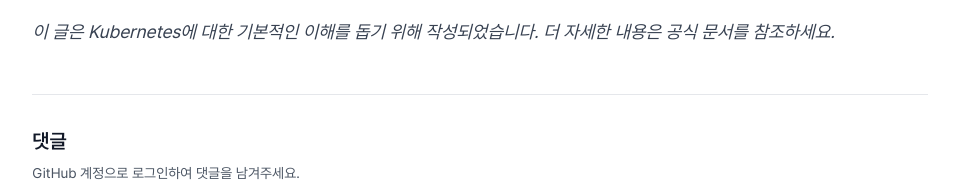
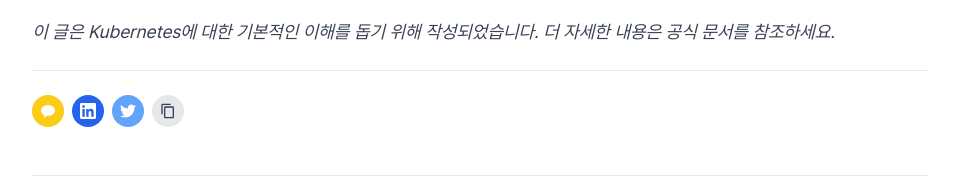
Before and after one commit to devsoob/dev-soob-log, a Next.js app: page /posts/2025-01-09-kubernetes-orchestration in a window 1280 px wide. Shown: the part 6479-6661 px from the top of the page, without its empty margins (78-1037 px from the left). Built offline with nearby package versions, Linux system fonts and the light colour scheme; no server answers.

Commit message:
Feat: Add share buttons(KakaoTalk, LinkedIn, Twitter, Copy link) to blog posts

```diff
--- /dev/null
+++ b/components/ShareButtons.tsx
@@ -0,0 +1,129 @@
+import { useState } from 'react';
+import { UnifiedPost } from '@/types/post';
+
+interface ShareButtonsProps {
+  post: UnifiedPost;
+}
+
+export default function ShareButtons({ post }: ShareButtonsProps) {
+  const [showCopied, setShowCopied] = useState(false);
+
+  const copyToClipboard = async () => {
+    const url = `${window.location.origin}/posts/${post.slug}`;
+
+    try {
+      await navigator.clipboard.writeText(url);
+      setShowCopied(true);
+      setTimeout(() => setShowCopied(false), 2000);
+    } catch (error) {
+      // 폴백 처리
+      const textArea = document.createElement('textarea');
+      textArea.value = url;
+      document.body.appendChild(textArea);
+      textArea.select();
+      document.execCommand('copy');
+      document.body.removeChild(textArea);
+      setShowCopied(true);
+      setTimeout(() => setShowCopied(false), 2000);
+    }
+  };
+
+  const shareToKakao = () => {
+    const url = `${window.location.origin}/posts/${post.slug}`;
+    const text = `${post.title}\n\n${post.description}`;
+
+    // 카카오톡 앱 공유 (모바일에서만 작동)
+    if (navigator.share) {
+      navigator.share({
+        title: post.title,
+        text: post.description,
+        url: url
+      }).catch(() => {
+        // 공유 실패 시 링크 복사로 대체
+        copyToClipboard();
+      });
+    } else {
+      // 데스크톱에서는 링크 복사로 대체
+      copyToClipboard();
+    }
+  };
+
+  const shareToTwitter = () => {
+    const url = encodeURIComponent(`${window.location.origin}/posts/${post.slug}`);
+    const text = encodeURIComponent(`${post.title}\n\n${post.description}`);
+    const hashtags = encodeURIComponent('Flutter,앱개발,개발자블로그');
+    const twitterUrl = `https://twitter.com/intent/tweet?text=${text}&url=${url}&hashtags=${hashtags}`;
+    window.open(twitterUrl, '_blank', 'width=600,height=400');
+  };
+
+  const shareToLinkedIn = () => {
+    const url = encodeURIComponent(`${window.location.origin}/posts/${post.slug}`);
+    const title = encodeURIComponent(post.title);
+    const summary = encodeURIComponent(post.description);
+    const linkedinUrl = `https://www.linkedin.com/sharing/share-offsite/?url=${url}&title=${title}&summary=${summary}`;
+    window.open(linkedinUrl, '_blank', 'width=600,height=500');
+  };
+
+  return (
+    <div className="flex items-center space-x-2 mt-6 pt-6 border-t border-gray-200 dark:border-gray-700">
+
+      {/* 카카오톡 */}
+      <button
+        onClick={shareToKakao}
+        className="p-2 rounded-full bg-yellow-400 hover:bg-yellow-500 text-white transition-colors"
+        aria-label="카카오톡으로 공유"
+        title="카카오톡으로 공유"
+      >
+        <svg className="w-4 h-4" fill="currentColor" viewBox="0 0 24 24">
+          <path d="M12 3c5.799 0 10.5 3.664 10.5 8.185 0 4.52-4.701 8.184-10.5 8.184a13.5 13.5 0 0 1-1.727-.11l-4.408 2.883c-.501.265-.678.236-.472-.413l.892-3.678c-2.88-1.46-4.785-3.99-4.785-6.866C1.5 6.665 6.201 3 12 3z"/>
+        </svg>
+      </button>
+
+      {/* LinkedIn */}
+      <button
+        onClick={shareToLinkedIn}
+        className="p-2 rounded-full bg-blue-600 hover:bg-blue-700 text-white transition-colors"
+        aria-label="LinkedIn으로 공유"
+        title="LinkedIn으로 공유"
+      >
+        <svg className="w-4 h-4" fill="currentColor" viewBox="0 0 24 24">
+          <path d="M20.447 20.452h-3.554v-5.569c0-1.328-.027-3.037-1.852-3.037-1.853 0-2.136 1.445-2.136 2.939v5.667H9.351V9h3.414v1.561h.046c.477-.9 1.637-1.85 3.37-1.85 3.601 0 4.267 2.37 4.267 5.455v6.286zM5.337 7.433c-1.144 0-2.063-.926-2.063-2.065 0-1.138.92-2.063 2.063-2.063 1.14 0 2.064.925 2.064 2.063 0 1.139-.925 2.065-2.064 2.065zm1.782 13.019H3.555V9h3.564v11.452zM22.225 0H1.771C.792 0 0 .774 0 1.729v20.542C0 23.227.792 24 1.771 24h20.451C23.2 24 24 23.227 24 22.271V1.729C24 .774 23.2 0 22.222 0h.003z"/>
+        </svg>
+      </button>
+
+      {/* Twitter */}
+      <button
+        onClick={shareToTwitter}
+        className="p-2 rounded-full bg-blue-400 hover:bg-blue-500 text-white transition-colors"
+        aria-label="Twitter로 공유"
+        title="Twitter로 공유"
+      >
+        <svg className="w-4 h-4" fill="currentColor" viewBox="0 0 24 24">
+          <path d="M23.953 4.57a10 10 0 01-2.825.775 4.958 4.958 0 002.163-2.723c-.951.555-2.005.959-3.127 1.184a4.92 4.92 0 00-8.384 4.482C7.69 8.095 4.067 6.13 1.64 3.162a4.822 4.822 0 00-.666 2.475c0 1.71.87 3.213 2.188 4.096a4.904 4.904 0 01-2.228-.616v.06a4.923 4.923 0 003.946 4.827 4.996 4.996 0 01-2.212.085 4.936 4.936 0 004.604 3.417 9.867 9.867 0 01-6.102 2.105c-.39 0-.779-.023-1.17-.067a13.995 13.995 0 007.557 2.209c9.053 0 13.998-7.496 13.998-13.985 0-.21 0-.42-.015-.63A9.935 9.935 0 0024 4.59z"/>
+        </svg>
+      </button>
+
+      {/* 링크 복사 */}
+      <button
+        onClick={copyToClipboard}
+        className={`p-2 rounded-full transition-colors ${
+          showCopied
+            ? 'bg-green-500 text-white'
+            : 'bg-gray-200 dark:bg-gray-700 hover:bg-gray-300 dark:hover:bg-gray-600 text-gray-700 dark:text-gray-300'
+        }`}
+        aria-label="링크 복사"
+        title="링크 복사"
+      >
+        {showCopied ? (
+          <svg className="w-4 h-4" fill="currentColor" viewBox="0 0 24 24">
+            <path d="M9 16.17L4.83 12l-1.42 1.41L9 19 21 7l-1.41-1.41z"/>
+          </svg>
+        ) : (
+          <svg className="w-4 h-4" fill="currentColor" viewBox="0 0 24 24">
+            <path d="M16 1H4c-1.1 0-2 .9-2 2v14h2V3h12V1zm3 4H8c-1.1 0-2 .9-2 2v14c0 1.1.9 2 2 2h11c1.1 0 2-.9 2-2V7c0-1.1-.9-2-2-2zm0 16H8V7h11v14z"/>
+          </svg>
+        )}
+      </button>
+    </div>
+  );
+}
--- a/pages/posts/[slug].tsx
+++ b/pages/posts/[slug].tsx
@@ -14,6 +14,7 @@ import GestureIndicator from '@/components/GestureIndicator';
 import GestureHelp from '@/components/GestureHelp';
 import GiscusComments from '@/components/GiscusComments';
 import ReadingProgress from '@/components/ReadingProgress';
+import ShareButtons from '@/components/ShareButtons';
 import { useGestureNavigation } from '@/lib/useGestureNavigation';
 import { useEffect, useState } from 'react';
 
@@ -178,6 +179,9 @@ export default function PostPage({ post, mdxSource, prevPost, nextPost }: PostPa
                   <MDXRemote {...mdxSource} />
                 </div>
 
+                {/* 공유 버튼 */}
+                <ShareButtons post={post} />
+
                 {/* 댓글 섹션 */}
                 <GiscusComments postSlug={post.slug} postTitle={post.title} />
 
```
